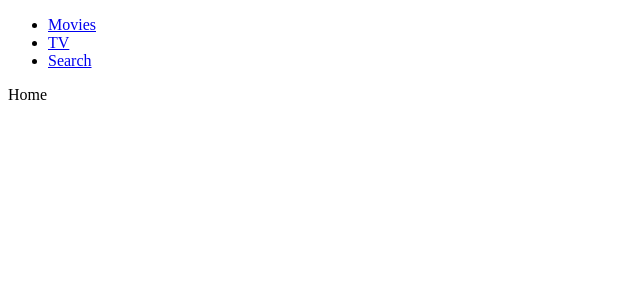
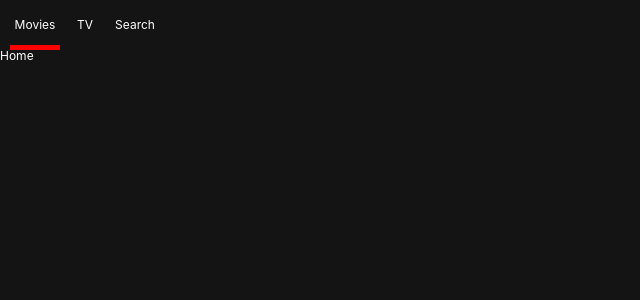
Before and after one commit to dngwoo/nomard_noflix_app, a React (Create React App) app: page /#/ in a window 1280 px wide. Shown: the top 300 px of the page, without its empty margins (0-640 px from the left). Built offline with nearby package versions, Linux system fonts and the light colour scheme.

Commit message:
styled-component Commit

```diff
--- a/package.json
+++ b/package.json
@@ -10,7 +10,9 @@
     "react": "^16.13.1",
     "react-dom": "^16.13.1",
     "react-router-dom": "^5.1.2",
-    "react-scripts": "3.4.1"
+    "react-scripts": "3.4.1",
+    "styled-components": "^5.0.1",
+    "styled-reset": "^4.1.2"
   },
   "scripts": {
     "start": "react-scripts start",
--- a/src/Components/App.js
+++ b/src/Components/App.js
@@ -1,12 +1,12 @@
 import React from 'react';
 import Router from 'Components/Router';
-import Header from 'Components/Header';
+import GlobalStyles from 'Components/GlobalStyles';
 
 function App() {
   return (
     <>
-      <Header />
       <Router />
+      <GlobalStyles />
     </>
   );
 }
--- /dev/null
+++ b/src/Components/GlobalStyles.js
@@ -0,0 +1,23 @@
+import { createGlobalStyle } from 'styled-components';
+import reset from 'styled-reset';
+
+const globalStyles = createGlobalStyle`
+    ${reset};
+    a{
+        text-decoration: none;
+        color: inherit;
+    }
+    *{
+        box-sizing: border-box;
+    }
+    body{
+        font-family: -apple-system, BlinkMacSystemFont, 'Segoe UI', Roboto, Oxygen, Ubuntu, Cantarell, 'Open Sans', 'Helvetica Neue', sans-serif;
+        font-size: 12px;
+        background-color:rgba(20,20,20,1);
+        color:white;
+        padding-top: 50px
+    }
+
+`;
+
+export default globalStyles;
--- a/src/Components/Header.js
+++ b/src/Components/Header.js
@@ -1,17 +1,60 @@
 import React from 'react';
+import styled from 'styled-components';
+import { Link, withRouter } from 'react-router-dom';
 
-export default () => (
-  <header>
-    <ul>
-      <li>
-        <a href='/'>Movies</a>
-      </li>
-      <li>
-        <a href='/tv/popular'>TV</a>
-      </li>
-      <li>
-        <a href='/search'>Search</a>
-      </li>
-    </ul>
-  </header>
-);
+const Header = styled.header`
+  color: white;
+  position: fixed;
+  top: 0;
+  left: 0;
+  width: 100%;
+  height: 50px;
+  display: flex;
+  align-items: center;
+  padding: 0px 10px;
+  background-color: rgba(20, 20, 20, 0.8);
+  box-shadow: 0px, 1px, 5px, 2px rgba(0, 0, 0, 0.8);
+`;
+const List = styled.ul`
+  display: flex;
+`;
+const Item = styled.li`
+  width: 50px;
+  height: 50px;
+  text-align: center;
+  border-bottom: 5px solid ${props => (props.current ? 'red' : 'transparent')};
+  transition: border-bottom ease-in-out 0.3s;
+`;
+const SLink = styled(Link)`
+  height: 50px;
+  display: flex;
+  align-items: center;
+  justify-content: center;
+`;
+export default withRouter(props => (
+  <Header>
+    {console.log(props)}
+    <List>
+      <Item current={props.location.pathname === '/'}>
+        <SLink to='/'>Movies</SLink>
+      </Item>
+      <Item current={props.location.pathname === '/tv'}>
+        <SLink to='/tv'>TV</SLink>
+      </Item>
+      <Item current={props.location.pathname === '/search'}>
+        <SLink to='/search'>Search</SLink>
+      </Item>
+    </List>
+  </Header>
+));
+/* 컴포넌트를 사용하는 이유는 부분부분을 캡슐화하고 싶기 때문이다.
+    하지만 js,css파일로 나뉘는 건 좋지 않다.
+    Header.moudle.css <- create-react-app에서 제공해주는 기능임.
+    여기서 만들어지는 클래스네임은 여러개 사용가능. 하지만 좀 더 좋은방법이 있음.
+    yarn add styled-components
+*/
+/*
+    Global 스타일을 하는 이유는 해당 사이트의 폰트를 설정하거나 SC를 설치하거나
+    그런것들을 하고 싶어서이다
+    yarn add styled-reset
+*/
--- a/src/Components/Router.js
+++ b/src/Components/Router.js
@@ -8,27 +8,16 @@ import {
 import Home from 'Routes/Home';
 import Search from 'Routes/Search';
 import TV from 'Routes/TV';
+import Header from 'Components/Header';
 
 export default () => (
   <Router>
+    <Header />
     <Switch>
       <Route path='/' exact component={Home} />
       <Route path='/search' component={Search} />
       <Route path='/tv' component={TV} />
-      <Route path='/tv/popular' render={() => <h1>Popular</h1>} />
       <Redirect from='*' to='/' />
     </Switch>
   </Router>
 );
-
-/* 리액트 라우터에 있는 composition(합성)에 대해서 이야기 해보자
-    composition은 두 개 이상의 라우트를 동시에 랜더링하는 방식이다.
-    예를 들어보자.
-    <Redirect from='*' to='/' /> <- 을 써주게 되면 맞는 주소가 없다면 이게 실행된다.
-    어떤 페이지든간에 /로 보낸다.
-    하지만 모든 페이지이름에 / 이 들어있기 때문에 무엇을 눌러도 전부 / 로 돌아 가게된다.
-    그래서 쓰이는 것이 Switch 라는 것이다. 이것은 오직 한번에 하나의 라우트만 랜더해준다.
-    내가 헷갈린 부분은 Switch를 쓰면서 왜 exact를 쓰느냐 였다. 이것의 이유는 스위치는
-    오직 한번에 하나의 라우터를 실행시켜주는 역할만 할뿐 주소를 차례대로 비교하다가 /tv보다
-    /tv/popular 이 앞에 와있으면 Popular을 출력하게 된다.
-*/
```
Also changed, not shown: 1 other file (tests, documents, lock files or other folders).
